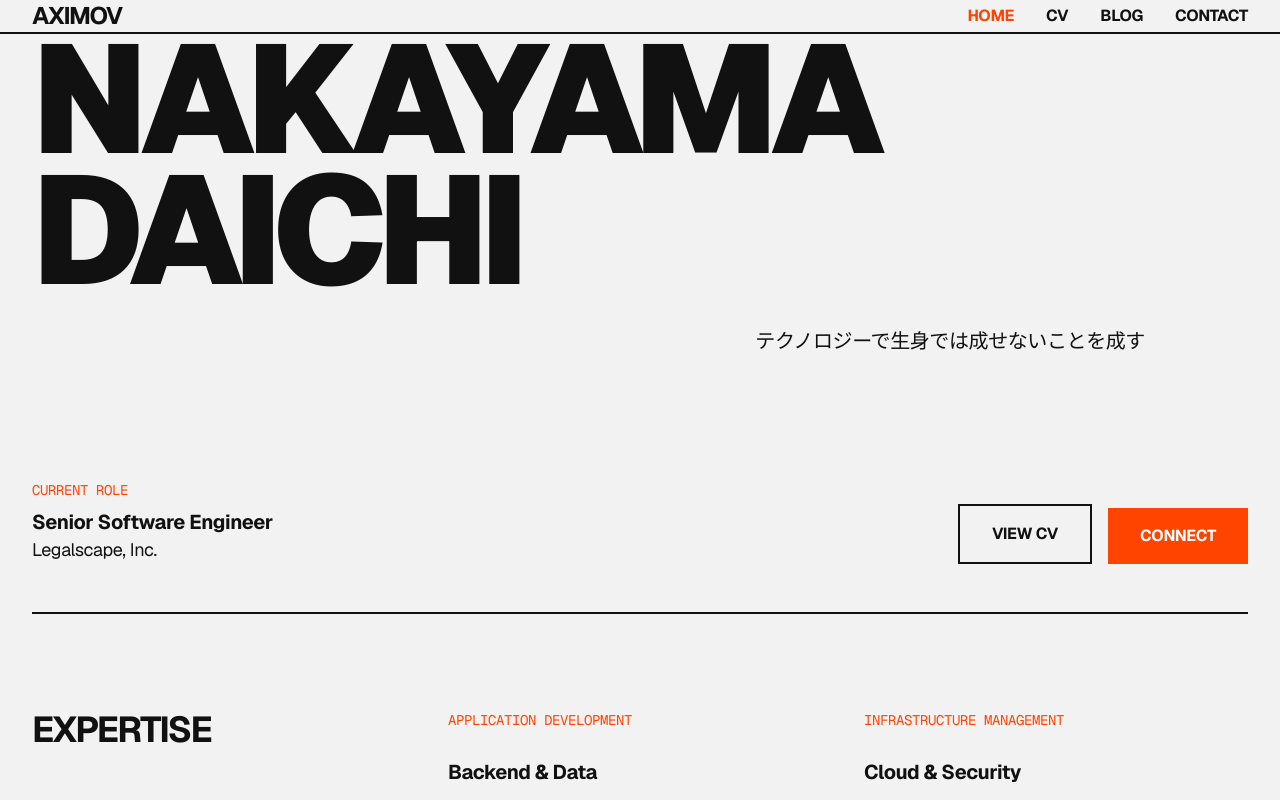
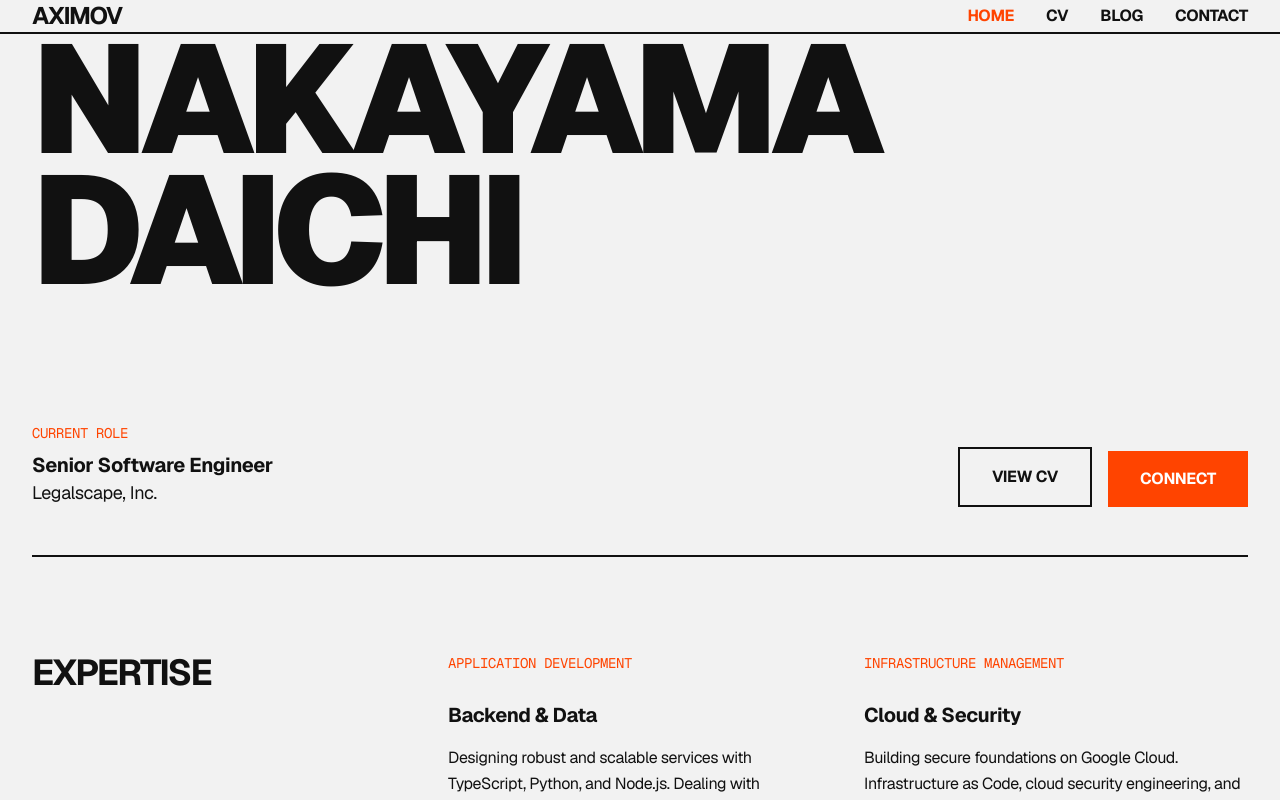
Before and after one commit to aximov/blog-2, a Next.js app: page / in a window 1280 px wide. Shown: the top 800 px of the page. Built offline with nearby package versions, Linux system fonts and the light colour scheme.

Commit message:
Remove hero catchphrase

```diff
--- a/app/components/home-content.tsx
+++ b/app/components/home-content.tsx
@@ -46,13 +46,6 @@ export function HomeContent({ posts }: HomeContentProps) {
           <br />
           DAICHI
         </h1>
-        <div className="mt-8 grid grid-cols-4 md:grid-cols-12 gap-6">
-          <div className="col-span-4 md:col-span-5 md:col-start-8">
-            <p className="text-lg md:text-xl leading-tight font-medium text-secondary font-[family-name:var(--font-zen-kaku)]">
-              テクノロジーで生身では成せないことを成す
-            </p>
-          </div>
-        </div>
       </motion.div>
 
       {/* Current Status - Grid Layout */}
```
